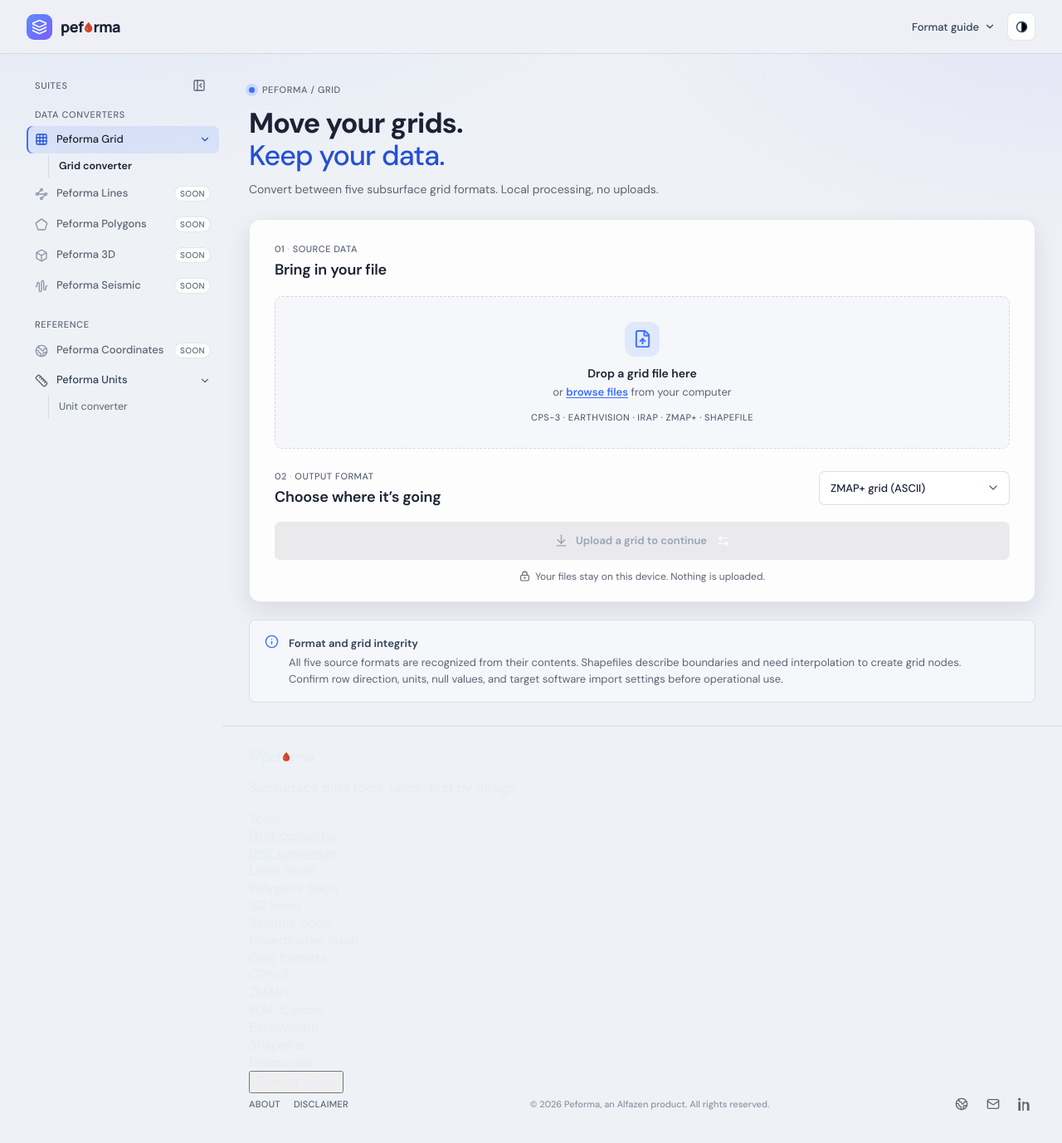
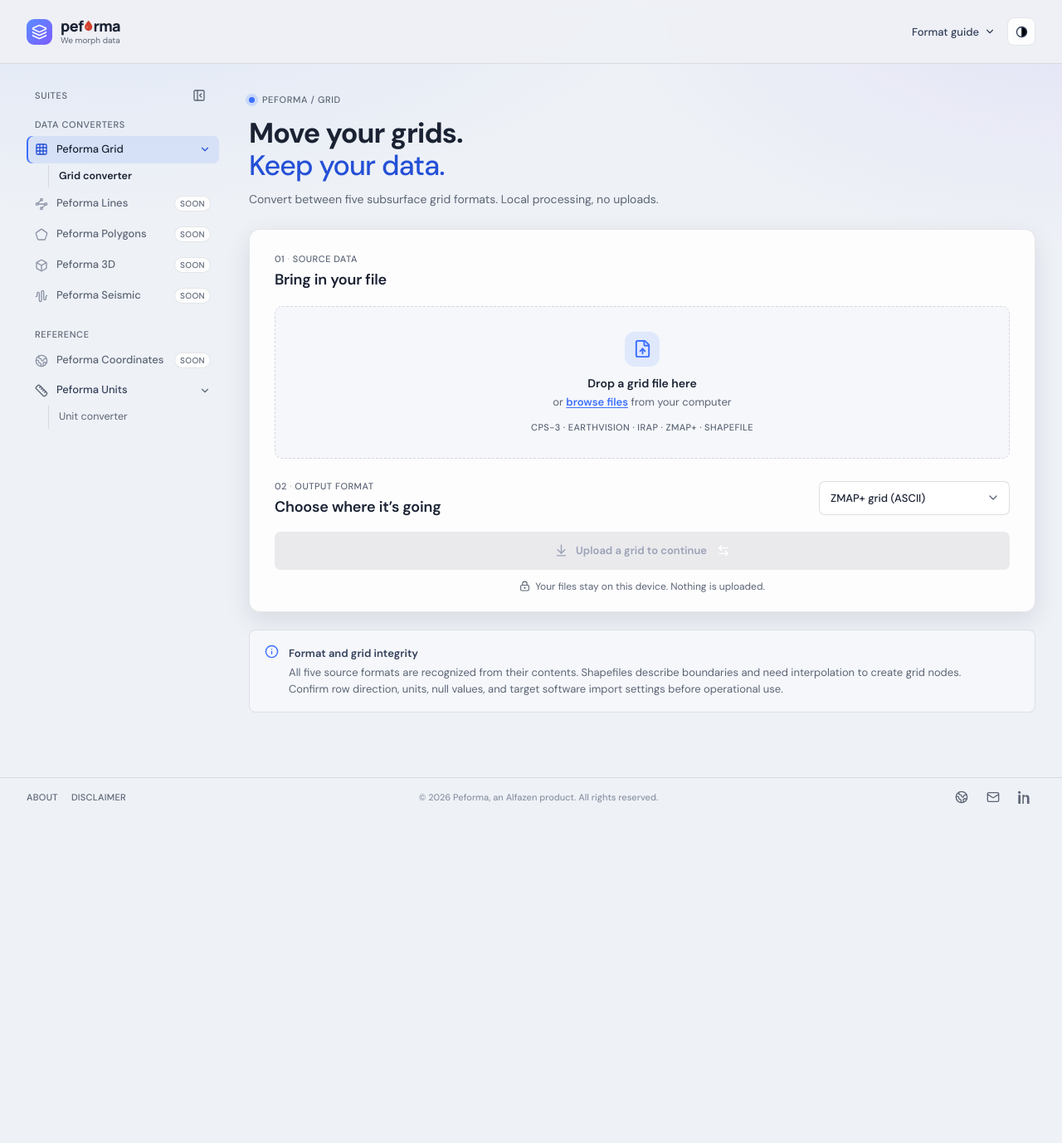
Before and after one commit to marcuz-apl/peforma, a React (Vite) app: page / in a window 1280 px wide. Shown: the whole page at 83% size. After the commit the page ends 986 px from the top, so only its background shows below. Built offline with nearby package versions, Linux system fonts and the light colour scheme.

Commit message:
v0.1.9+2611085 feat: add "We morph data" slogan under the wordmark, raise header, and compact the footer

```diff
--- a/package.json
+++ b/package.json
@@ -1,7 +1,7 @@
 {
   "name": "peforma-grid",
   "private": true,
-  "version": "0.1.8",
+  "version": "0.1.9",
   "type": "module",
   "scripts": {
     "dev": "vite",
--- a/src/main.jsx
+++ b/src/main.jsx
@@ -576,7 +576,10 @@ function SiteHeader({ drawerOpen, onOpen, menuRef, onGuide, route, themePref, re
       <div className="topbar shell">
         <a className="brand" href={`#${route}`} aria-label={`Peforma ${tool} home`}>
           <span className="brand-icon"><Layers3 size={19} aria-hidden="true" /></span>
+          <span className="brand-text">
             <Wordmark />
+            <span className="brand-slogan">We morph data</span>
+          </span>
         </a>
         <div className="top-right">
           <button type="button" className="help-link" onClick={onGuide}>
@@ -600,42 +603,9 @@ function SiteHeader({ drawerOpen, onOpen, menuRef, onGuide, route, themePref, re
   );
 }
 
-const FOOTER_FORMATS = ['CPS-3', 'ZMAP+', 'IRAP Classic', 'EarthVision', 'Shapefile'];
-
-function AppFooter({ onGuide, onAbout, onDisclaimer, aboutRef, disclaimerRef, route }) {
+function AppFooter({ onAbout, onDisclaimer, aboutRef, disclaimerRef }) {
   return (
     <footer className="site-footer">
-      <div className="footer-intro">
-        <a className="footer-mark" href={`#${route}`} aria-label="Peforma home">
-          <span className="footer-icon"><Layers3 size={15} aria-hidden="true" /></span>
-          <Wordmark />
-        </a>
-        <p>Subsurface data tools. Local-first by design.</p>
-      </div>
-      <div className="footer-grid">
-        <div className="footer-col">
-          <div className="footer-label">Tools</div>
-          <ul>
-            <li><a href="#converter" aria-current={route === 'grid' ? 'page' : undefined}>Grid converter</a></li>
-            <li><a href="#units" aria-current={route === 'units' ? 'page' : undefined}>Unit converter</a></li>
-            {SUITES.filter(s => !s.live).map(s => (
-              <li key={s.key}>
-                <span className="footer-soon">{s.name.replace('Peforma ', '')} <i>Soon</i></span>
-              </li>
-            ))}
-          </ul>
-        </div>
-        <div className="footer-col">
-          <div className="footer-label">Grid formats</div>
-          <ul>{FOOTER_FORMATS.map(name => <li key={name}><span>{name}</span></li>)}</ul>
-        </div>
-        <div className="footer-col">
-          <div className="footer-label">Resources</div>
-          <ul>
-            <li><button type="button" onClick={onGuide}>{route === 'units' ? 'Unit definitions' : 'Format guide'}</button></li>
-          </ul>
-        </div>
-      </div>
       <div className="footer-legal">
         <div className="footer-legal-links">
           <button ref={aboutRef} type="button" onClick={onAbout}>About</button>
@@ -951,15 +921,13 @@ function App() {
               </>
             )}
           </main>
+        </div>
         <AppFooter
-            onGuide={openGuide}
           onAbout={() => setAboutOpen(true)}
           onDisclaimer={() => setDisclaimerOpen(true)}
           aboutRef={aboutRef}
           disclaimerRef={disclaimerRef}
-            route={route}
         />
-        </div>
       </div>
       {aboutOpen && <AboutDialog onClose={closeAbout} />}
       {disclaimerOpen && <DisclaimerDialog onClose={closeDisclaimer} />}
--- a/src/style.css
+++ b/src/style.css
@@ -141,7 +141,7 @@ body.light {
 }
 
 * { box-sizing: border-box; }
-html { scroll-behavior: smooth; scroll-padding-top: 84px; }
+html { scroll-behavior: smooth; scroll-padding-top: 96px; }
 body {
   margin: 0;
   min-height: 100vh;
@@ -209,7 +209,7 @@ ul { list-style: none; margin: 0; padding: 0; }
   backdrop-filter: blur(8px);
 }
 .topbar {
-  height: 64px;
+  height: 76px;
   display: flex;
   align-items: center;
   justify-content: space-between;
@@ -232,6 +232,18 @@ ul { list-style: none; margin: 0; padding: 0; }
   border-radius: 9px;
   background: var(--brand-bg);
   color: var(--brand-ink);
+}
+.brand-text {
+  display: flex;
+  flex-direction: column;
+  justify-content: center;
+  line-height: 1;
+}
+.brand-slogan {
+  margin-top: 3px;
+  color: var(--muted);
+  font: 400 10px/1.2 var(--font);
+  letter-spacing: 0;
 }
 .wordmark {
   display: inline-flex;
@@ -311,8 +323,8 @@ ul { list-style: none; margin: 0; padding: 0; }
 /* Suite rail */
 .suite-rail {
   position: sticky;
-  top: 64px;
-  max-height: calc(100vh - 64px);
+  top: 76px;
+  max-height: calc(100vh - 76px);
   overflow-y: auto;
   padding: 24px 0 36px;
   scrollbar-width: thin;
@@ -747,8 +759,8 @@ a.rail-suite.current:hover { background: var(--rail-current-hover); }
 /* Footer */
 .site-footer {
   grid-column: 1 / -1;
-  margin: 28px -32px 0;
-  padding: 26px 32px 34px;
+  margin: 14px -32px 0;
+  padding: 10px 32px 12px;
   border-top: 1px solid var(--line);
 }
 .footer-legal {
@@ -886,7 +898,7 @@ a.rail-suite.current:hover { background: var(--rail-current-hover); }
 
 @media (max-width: 760px) {
   .shell { padding: 0 18px; }
-  .topbar { height: 56px; }
+  .topbar { height: 68px; }
   .top-right { gap: 10px; }
   .help-link { display: none; }
   .menu-button { display: grid; }
```
Also changed, not shown: 2 other files (tests, documents, lock files or other folders). Lines whose indentation alone changed are shown as unchanged.
